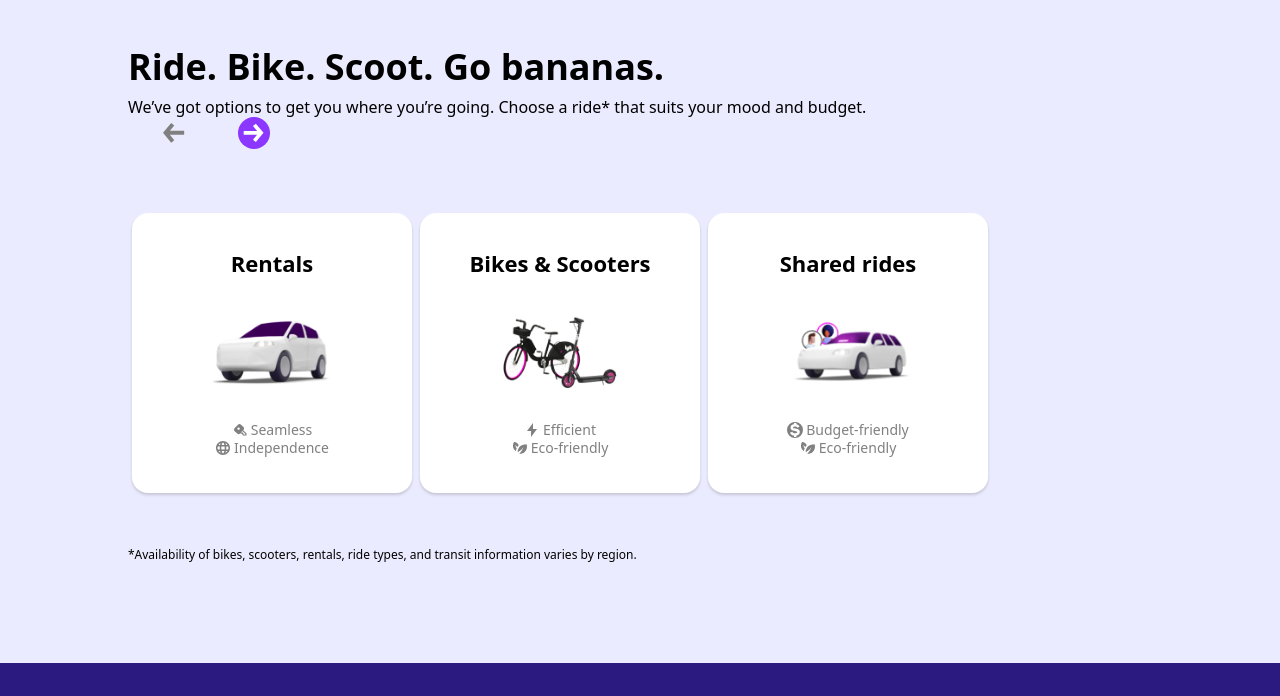
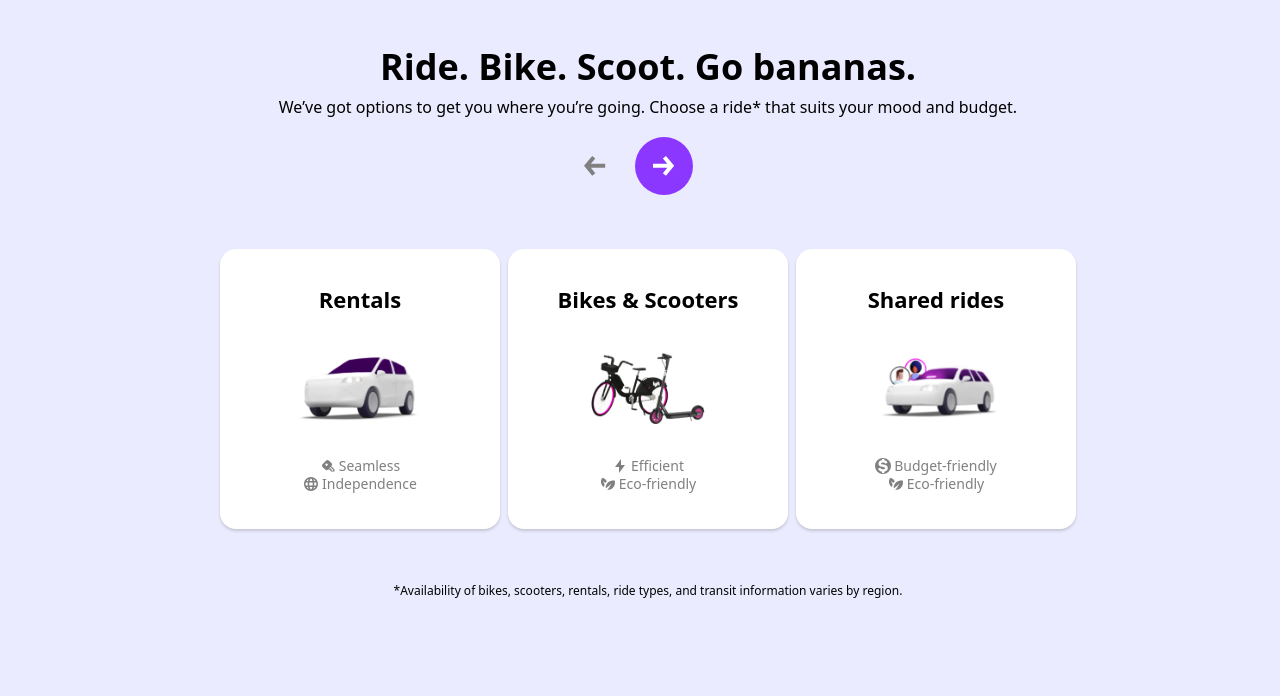
Before and after one commit to ellanan/lyft-clone, a website built with Parcel: page index.html in a window 1280 px wide. Shown: the part 2944-3640 px from the top of the page. Built offline with nearby package versions, Linux system fonts and the light colour scheme.

Commit message:
re-style ride section 2
Signed-off-by: Ella N <38847123+ellanan@users.noreply.github.com>

```diff
--- a/index.html
+++ b/index.html
@@ -268,12 +268,16 @@
               mood and budget.</p>
           </div>
           <div class='ride-options-arrows'>
-            <svg width='32' height='32' viewbox='0 0 32 32' class='ride-options-left-arrow'>
-              <path d="M11.873 13.852h14.302v4H11.873l4.41 5.291-3.073 2.561L5 15.852 13.21 6l3.073 2.561z"></path>
-            </svg>
-            <svg width='32' height='32' viewbox='0 0 32 32' class="ride-options-right-arrow">
-              <path d="M19.301 17.852H4.999v-4h14.302l-4.41-5.291L17.964 6l8.21 9.852-8.21 9.852-3.073-2.561z"></path>
-            </svg>
+            <div class='ride-options-left-arrow'>
+              <svg width='32' height='32' viewbox='0 0 32 32'>
+                <path d="M11.873 13.852h14.302v4H11.873l4.41 5.291-3.073 2.561L5 15.852 13.21 6l3.073 2.561z"></path>
+              </svg>
+            </div>
+            <div class="ride-options-right-arrow">
+              <svg width='32' height='32' viewbox='0 0 32 32'>
+                <path d="M19.301 17.852H4.999v-4h14.302l-4.41-5.291L17.964 6l8.21 9.852-8.21 9.852-3.073-2.561z"></path>
+              </svg>
+            </div>
           </div>
           <div class='ride-options-container'>
             <button class='ride-options-card'>
--- a/style.css
+++ b/style.css
@@ -530,8 +530,10 @@ a.sign-up-to-ride {
   margin-left: 8.3333%;
   width: 83.3333%;
   display: flex;
-  justify-content: space-between;
+  justify-content: center;
   flex-direction: column;
+  align-items: center;
+  text-align: center;
 }
 
 .ride-bike-scoot {
@@ -550,11 +552,11 @@ a.sign-up-to-ride {
 .ride-options-arrows {
   display: flex;
   flex-direction: row;
-  margin: 0px 6px;
+  align-items: center;
+  margin: 20px auto 50px auto;
 }
 
 .ride-options-left-arrow {
-  margin: 0px 24px 60px 24px;
   fill: grey;
 }
 
@@ -564,6 +566,7 @@ a.sign-up-to-ride {
   margin: 0px 24px;
   border: 1px solid transparent;
   fill: white;
+  padding: 12px;
 }
 
 .ride-options-container {
```
